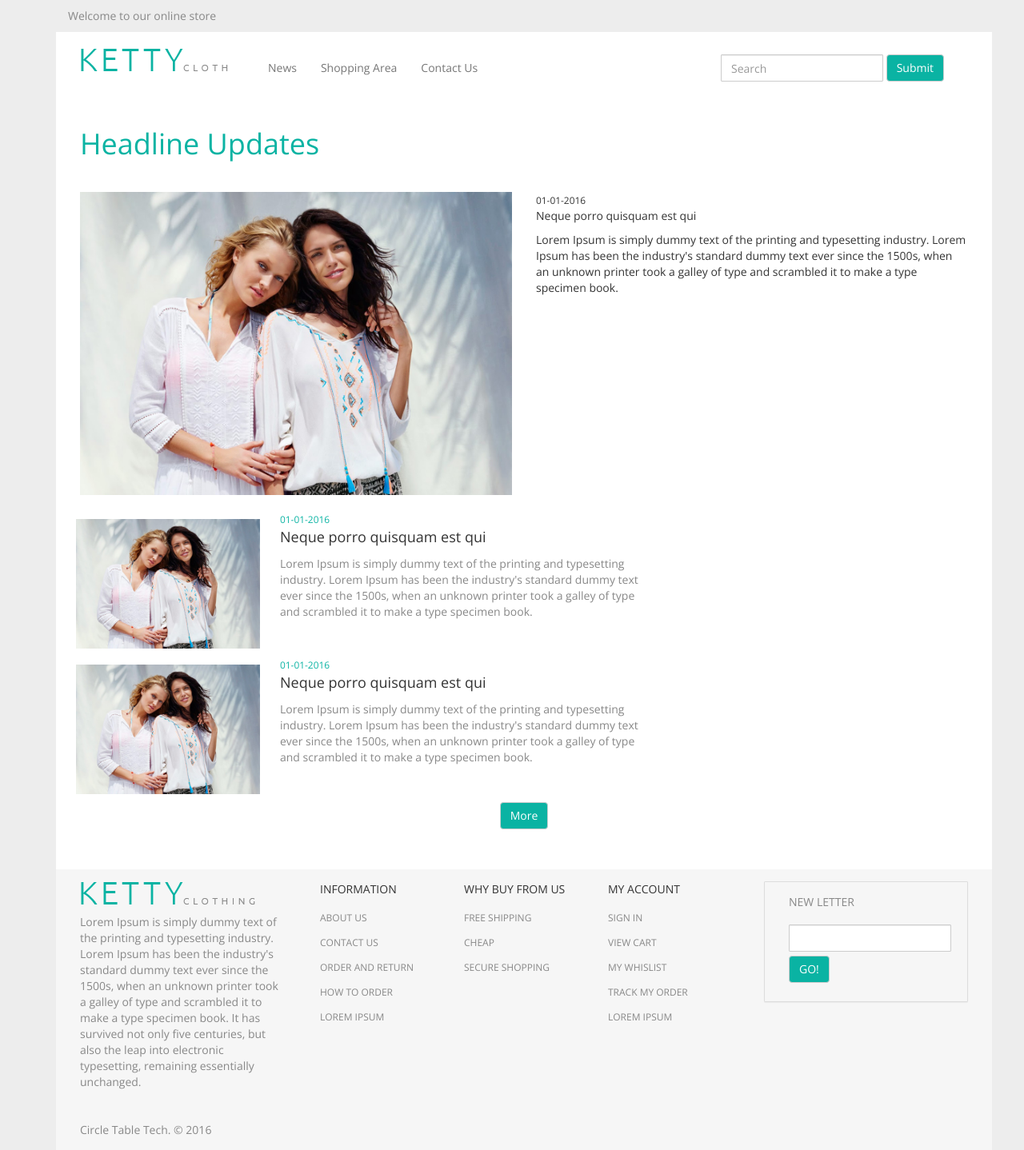
After one commit to cttproject/web_cttproject, a PHP site: page /news.php in a window 1280 px wide. The commit adds this page. Shown: the whole page at 80% size. Run offline with PHP 8.4, Linux system fonts and the light colour scheme; some libraries are stand-ins or nearby versions.

Commit message:
news.php
baru design awal

```diff
--- a/css/custom.css
+++ b/css/custom.css
@@ -71,7 +71,7 @@ header p {
 	font-size: 14px;
 }
 .latespost .post img {
-	width: 250px;
+/*	width: 250px;*/
 }
 footer {
 	background-color: #F6F6F6;
@@ -514,3 +514,17 @@ hr{
     margin: 100px auto;
     max-width: 50%;
 }
+
+.headline{
+    margin-bottom: 20px;
+}
+
+.img-padding{
+    padding: 10px;
+}
+.post-white{
+    background-color: #ffffff
+}
+.btn-padd-bottom{
+    padding-bottom: 10px;
+}
--- /dev/null
+++ b/news.php
@@ -0,0 +1,133 @@
+<?php
+session_start();
+include_once ("config_mb/configure_mb.php");
+?>
+
+
+<!DOCTYPE html>
+<html lang="en">
+  <head>
+    <meta charset="utf-8">
+    <meta http-equiv="X-UA-Compatible" content="IE=edge">
+    <meta name="viewport" content="width=device-width, initial-scale=1">
+    <!-- The above 3 meta tags *must* come first in the head; any other head content must come *after* these tags -->
+    <title><?php echo $site_title ?></title>
+
+    <!-- CSS-->
+    <link href="css/bootstrap.css" rel="stylesheet">
+    <link href="css/custom.css" rel="stylesheet">
+    <script src="https://ajax.googleapis.com/ajax/libs/jquery/1.12.4/jquery.min.js"></script>
+    <link href="https://fonts.googleapis.com/css?family=Open+Sans" rel="stylesheet">
+    <link href="https://fonts.googleapis.com/css?family=Indie+Flower" rel="stylesheet">
+
+    <!-- HTML5 shim and Respond.js for IE8 support of HTML5 elements and media queries -->
+    <!-- WARNING: Respond.js doesn't work if you view the page via file:// -->
+    <!--[if lt IE 9]>
+      <script src="https://oss.maxcdn.com/html5shiv/3.7.2/html5shiv.min.js"></script>
+      <script src="https://oss.maxcdn.com/respond/1.4.2/respond.min.js"></script>
+    <![endif]-->
+  </head>
+  <body>
+  <header>
+  	<div class="container">
+  		<div class="col-md-12">
+  			<p>Welcome to our online store</p>
+  		</div>
+  	</div>
+  </header><!--end of header-->
+
+  <div class="container">
+	  <div class="menu container">
+                <div class="col-md-2">
+                        <a href="/web_cttproject/"><img src="/web_cttproject/images/logo.png"></a>
+                </div>
+                <div class="col-md-10">
+                        <nav class="navbar navbar-default">
+                          <div class="container-fluid">
+                            <!-- Brand and toggle get grouped for better mobile display -->
+                            <div class="navbar-header">
+                              <button type="button" class="navbar-toggle collapsed" data-toggle="collapse" data-target="#bs-example-navbar-collapse-1" aria-expanded="false">
+                                <span class="sr-only">Toggle navigation</span>
+                                <span class="icon-bar"></span>
+                                <span class="icon-bar"></span>
+                                <span class="icon-bar"></span>
+                              </button>
+                              <span class="navbar-brand visible-xs-block">Navigation &rarr;</span>
+                            </div>
+
+                            <!-- Collect the nav links, forms, and other content for toggling -->
+                            <div class="collapse navbar-collapse" id="bs-example-navbar-collapse-1">
+                              <ul class="col-md-6 nav navbar-nav">
+                                <li><a href="#">News</a></li>
+                                <li><a href="/web_cttproject/">Shopping Area</a></li>
+                                <li><a href="/web_cttproject/">Contact Us</a></li>
+                              </ul>
+                              <form class="col-md-6 navbar-form navbar-right">
+                                <div class="form-group">
+                                  <input type="text" class="form-control" placeholder="Search">
+                                </div>
+                                <button type="submit" class="btn btn-default">Submit</button>
+                              </form>
+                            </div><!-- /.navbar-collapse -->
+                          </div><!-- /.container-fluid -->
+                        </nav>
+                </div>
+             </div><!--end of menu-->
+
+	 <div class="latespost container">
+	 	<div class="col-md-12 title">
+                    <h1 class="col-md-12">Headline Updates</h1>
+	 	</div>
+	 	<div class="row">
+                    <div class="col-md-12 headline">
+                            <div class="col-md-6">
+                                    <img class="img-responsive" src="images/img1.jpg">
+                            </div>
+                            <div class="col-md-6">
+                                    <small>01-01-2016</small>
+                                    <p>Neque porro quisquam est qui</p>
+                                    <p class="plast">Lorem Ipsum is simply dummy text of the printing and typesetting industry. Lorem Ipsum has been the industry's standard dummy text ever since the 1500s, when an unknown printer took a galley of type and scrambled it to make a type specimen book.</p>
+                            </div>
+                    </div>
+                    <div class="post">
+                        <div class="col-md-8 post-white">
+                           <div class="col-md-4 img-padding">
+                                    <img class="img-responsive" src="images/img1.jpg">
+                            </div>
+                            <div class="col-md-8">
+                                    <small>01-01-2016</small>
+                                    <p>Neque porro quisquam est qui</p>
+                                    <p class="plast">Lorem Ipsum is simply dummy text of the printing and typesetting industry. Lorem Ipsum has been the industry's standard dummy text ever since the 1500s, when an unknown printer took a galley of type and scrambled it to make a type specimen book.</p>
+                            </div>
+                        </div>
+                    </div>
+                    <div class="post">
+                        <div class="col-md-8 post-white">
+                           <div class="col-md-4 img-padding">
+                                    <img class="img-responsive" src="images/img1.jpg">
+                            </div>
+                            <div class="col-md-8">
+                                    <small>01-01-2016</small>
+                                    <p>Neque porro quisquam est qui</p>
+                                    <p class="plast">Lorem Ipsum is simply dummy text of the printing and typesetting industry. Lorem Ipsum has been the industry's standard dummy text ever since the 1500s, when an unknown printer took a galley of type and scrambled it to make a type specimen book.</p>
+                            </div>
+                        </div>
+                    </div>
+	 	</div>
+	 	<div class="row allpost">
+	 		<div class="col-md-12 text-center btn-padd-bottom post-white">
+	 			<button type="button" class="btn btn-default">More</button>
+	 		</div>
+	 	</div>
+	 </div><!--end of latestpost-->
+
+	 <?php include ("footer.php")?><!--get Footer.php-->
+
+ </div><!--end of footerbot-->
+
+	<!-- jQuery (necessary for Bootstrap's JavaScript plugins) -->
+    <script src="https://ajax.googleapis.com/ajax/libs/jquery/1.11.2/jquery.min.js"></script>
+    <!-- Include all compiled plugins (below), or include individual files as needed -->
+    <script src="js/bootstrap.js"></script>
+  </body>
+</html>
```
